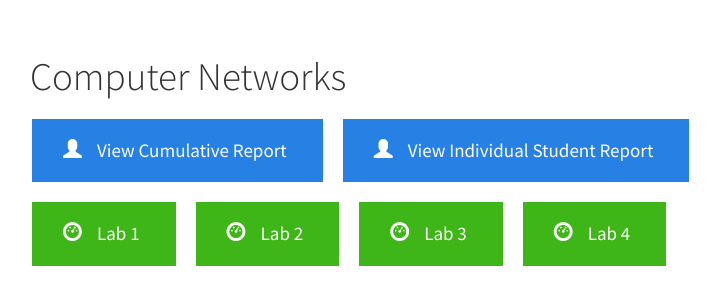
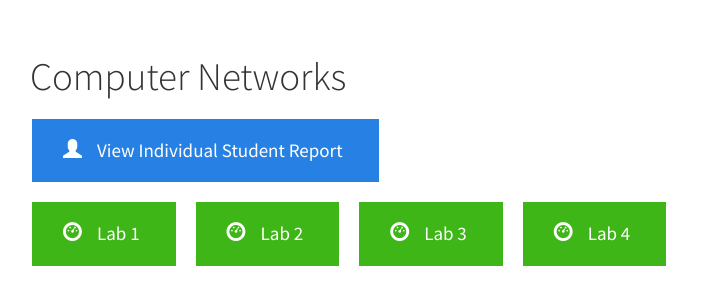
Before and after one commit to shubham7saxena/TAJ, a Django app: page /judge/course/1/ in a window 1280 px wide. Shown: the part 51-356 px from the top of the page, without its empty margins (48-768 px from the left). Run offline with Django 3.2, Linux system fonts and the light colour scheme; a user stored in the database is signed in; data comes from the database, SQL or seed files in the repository; both versions use the stored data as it was after the commit; some libraries are stand-ins or nearby versions; some web fonts are replaced.

Commit message:
final touches

```diff
--- a/codejudge/judge/templates/users/admin_dashboard.html
+++ b/codejudge/judge/templates/users/admin_dashboard.html
@@ -56,7 +56,7 @@
                        <i class="glyphicon glyphicon-dashboard pull-left"></i><span>Add new Faculty/SuperUser<br><small>(Adding a user with similar rights)</small></span></a>
                   </li>
                   <li>
-                         <a class="btn btn-lg btn-info" href="/judge/addFaculty/">
+                       <a class="btn btn-lg btn-info" href="/judge/performance/">
                        <i class="glyphicon glyphicon-dashboard pull-left"></i><span>View Performance Report<br><small>(See how the students fared)</small></span></a>
                   </li>
               </ul>
--- a/codejudge/judge/templates/users/base.html
+++ b/codejudge/judge/templates/users/base.html
@@ -2,7 +2,7 @@
   <title>TAJ- IIT Jodhpur</title>
   {% load staticfiles %}
   <link rel="stylesheet" type="text/css" href="{% static 'bootstrap/css/bootstrap.min.css' %}" />
-  <link rel="stylesheet" href="https://maxcdn.bootstrapcdn.com/font-awesome/4.5.0/css/font-awesome.min.css">
+  <link rel="icon" href="{% static 'moodle.png' %}">
   <script src="{% static 'bootstrap/js/jquery.min.js' %}"></script>
   <script src="{% static 'bootstrap/js/bootstrap.min.js' %}"></script>
 </head>
--- a/codejudge/judge/templates/users/home.html
+++ b/codejudge/judge/templates/users/home.html
@@ -17,7 +17,7 @@
       <link rel="stylesheet" type="text/css" href="{% static 'bootstrap/css/bootstrap.min.css' %}" />
       <script src="{% static 'bootstrap/js/jquery.min.js' %}"></script>
       <script src="{% static 'bootstrap/js/bootstrap.min.js' %}"></script>
-
+      <link rel="icon" href="{% static 'moodle.png' %}">
 
     <!-- Custom CSS -->
     <style>
--- a/codejudge/judge/templates/users/performance_courses.html
+++ b/codejudge/judge/templates/users/performance_courses.html
@@ -23,10 +23,6 @@
             <div class = "col-md-12">
                 <ul class="ds-btn">
                     <li>
-                         <a class="btn btn-lg btn-primary" href="/judge/performanceCumulative/{{course_id}}/">
-                         <i class="glyphicon glyphicon-user pull-left"></i><span>View Cumulative Report<br><small></small></span></a>
-                    </li>
-                    <li>
                          <a class="btn btn-lg btn-primary" href="/judge/performanceIndividualIndex/{{course_id}}/">
                          <i class="glyphicon glyphicon-user pull-left"></i><span>View Individual Student Report<br><small></small></span></a>
                     </li>
--- a/codejudge/judge/urls.py
+++ b/codejudge/judge/urls.py
@@ -19,7 +19,6 @@ urlpatterns = patterns('',
 	url(r'^(?P<contestId>\d+)/problem/(?P<problemId>\d+)/$', views.problem, name='index'),
 	url(r'^contest/(?P<contestId>\d+)/$', views.contest, name='index'),
 	url(r'^course/(?P<courseId>\d+)/$', views.course, name='index'),
-	url(r'^performanceCumulative/(?P<courseId>\d+)/$', views.performanceCumulative, name='index'),
 	url(r'^performanceIndividualIndex/(?P<courseId>\d+)/$', views.performanceIndividualIndex, name='index'),
 	url(r'^performanceIndividual/(?P<courseId>\d+)/(?P<hackerId>\d+)/$', views.performanceIndividual, name='index'),
 	url(r'^performanceLab/(?P<courseId>\d+)/(?P<contestId>\d+)/$', views.performanceLab, name='index'),
--- a/codejudge/judge/views.py
+++ b/codejudge/judge/views.py
@@ -459,11 +459,6 @@ def performance(request):
     c = Course.objects.all()
     return render(request, 'users/performance_index.html',{'courses' : c})
 
-@user_passes_test(lambda u: u.is_superuser or u.is_staff)
-def performanceCumulative(request,courseId):
-    s = Hacker.objects.filter(course__id = courseId)
-    return render(request, 'users/performance_cumulative.html', {'students' : s})
-
 @login_required
 def course(request, courseId):
     c = Contest.objects.filter(course_id=courseId)
```
Also changed, not shown: codejudge/judge/templates/users/performance_cumulative.html (deleted, +0 -21 lines), codejudge/db.sqlite3, codejudge/judge/static/moodle.png (added), 3 other files. Lines whose indentation alone changed are shown as unchanged.
